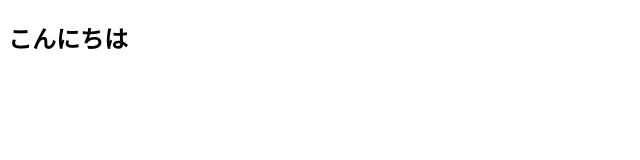
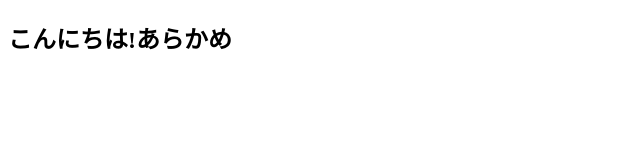
Before and after one commit to Oki-2301123/23011232arakameGitTest, a plain HTML site: page index.html in a window 1280 px wide. Shown: the whole page, without its empty margins (0-640 px from the left). Drawn offline with Linux system fonts and the light colour scheme.

Commit message:
あらかめの追加

```diff
--- a/index.html
+++ b/index.html
@@ -6,6 +6,6 @@
     <title>Document</title>
 </head>
 <body>
-    <h2>こんにちは</h2>
+    <h2>こんにちは!あらかめ</h2>
 </body>
 </html>
```
